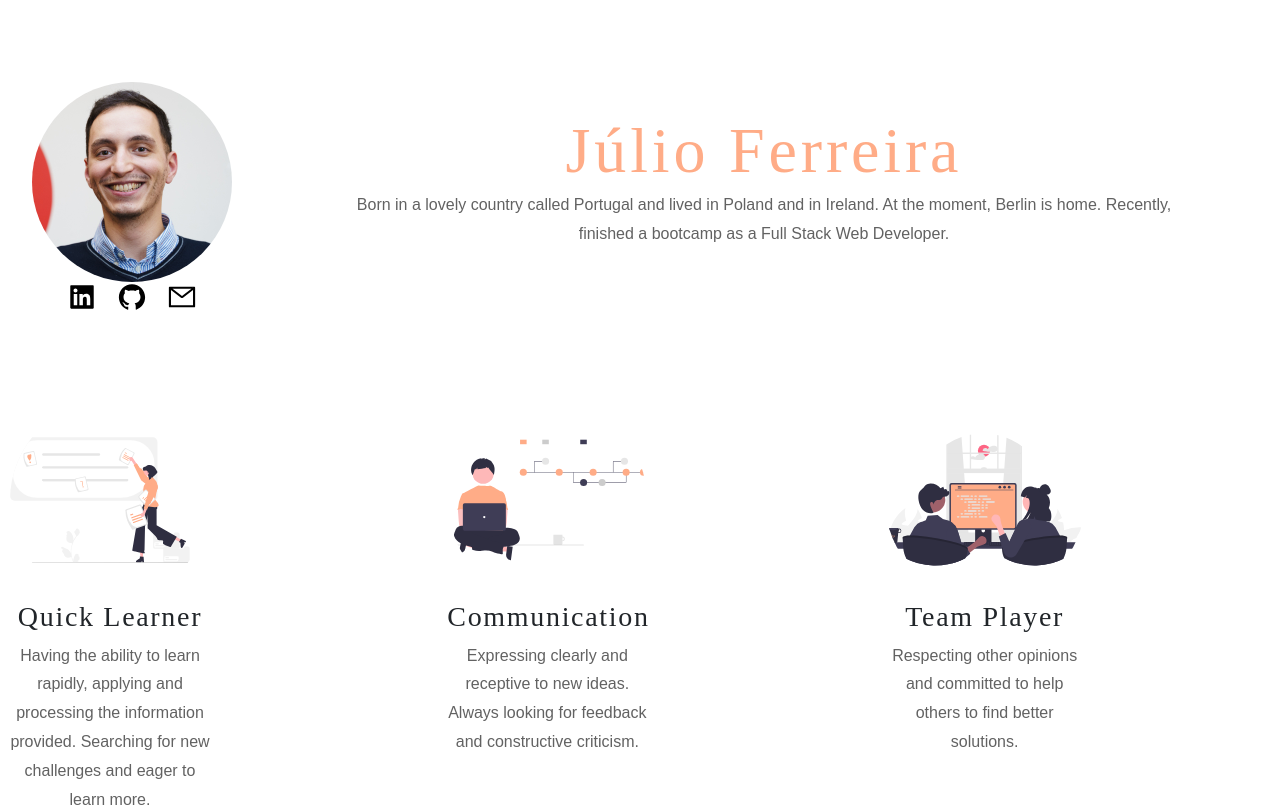
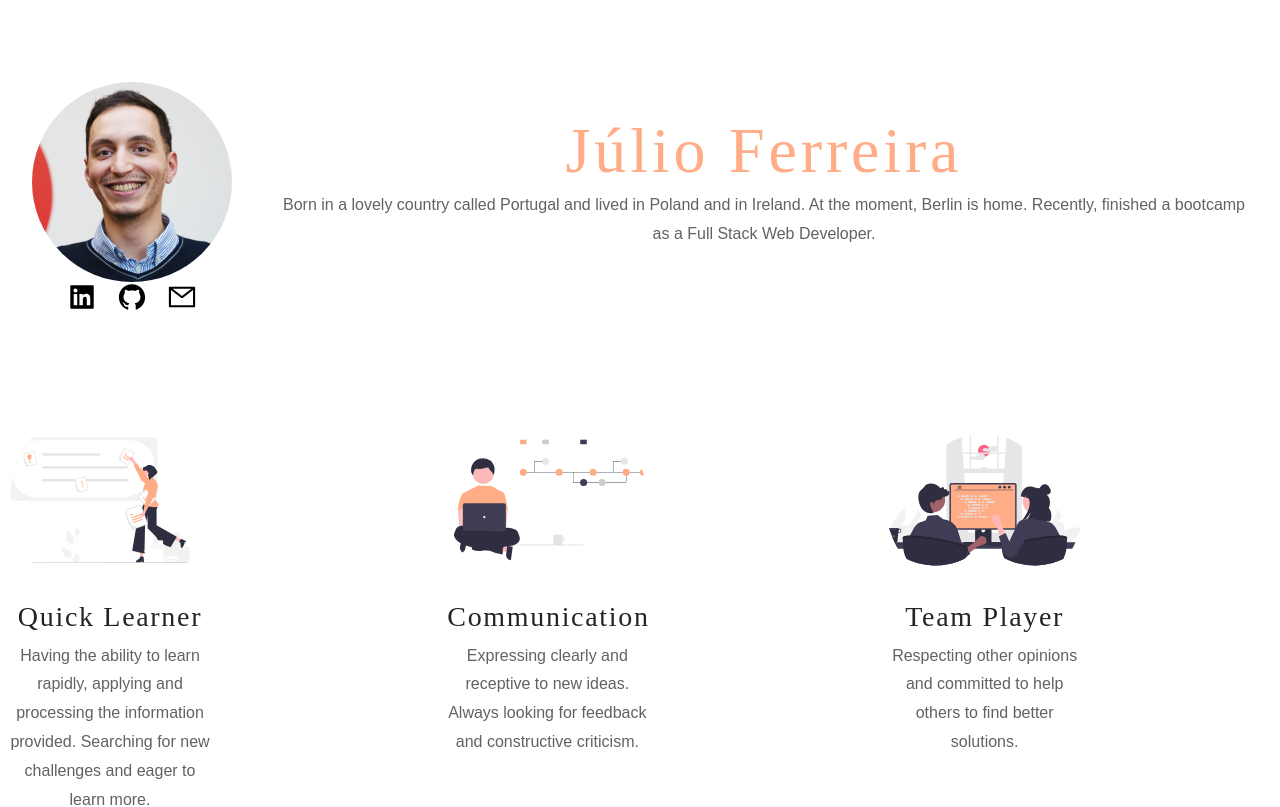
Before and after one commit to josejulio28/portfolio, a React (Create React App) app: page / in a window 1280 px wide. Shown: the top 807 px of the page. Built offline with nearby package versions, Linux system fonts and the light colour scheme.

Commit message:
took padding from description

```diff
--- a/src/styles/about.css
+++ b/src/styles/about.css
@@ -83,9 +83,4 @@
     height: 120px;
     padding: 10px;
   }
-  .description {
-    padding-right: 3em;
-
-    padding-left: 3em;
-  }
 }
```
